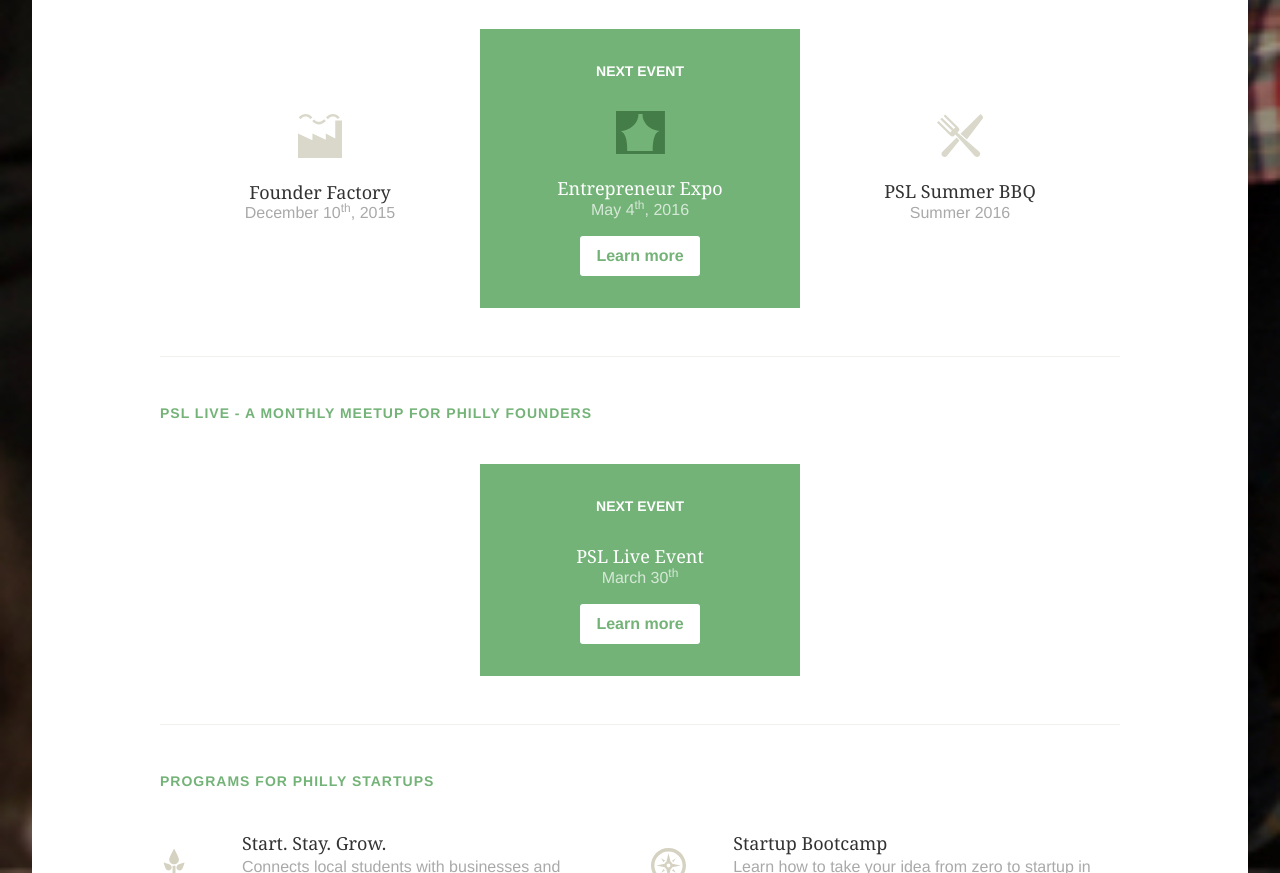
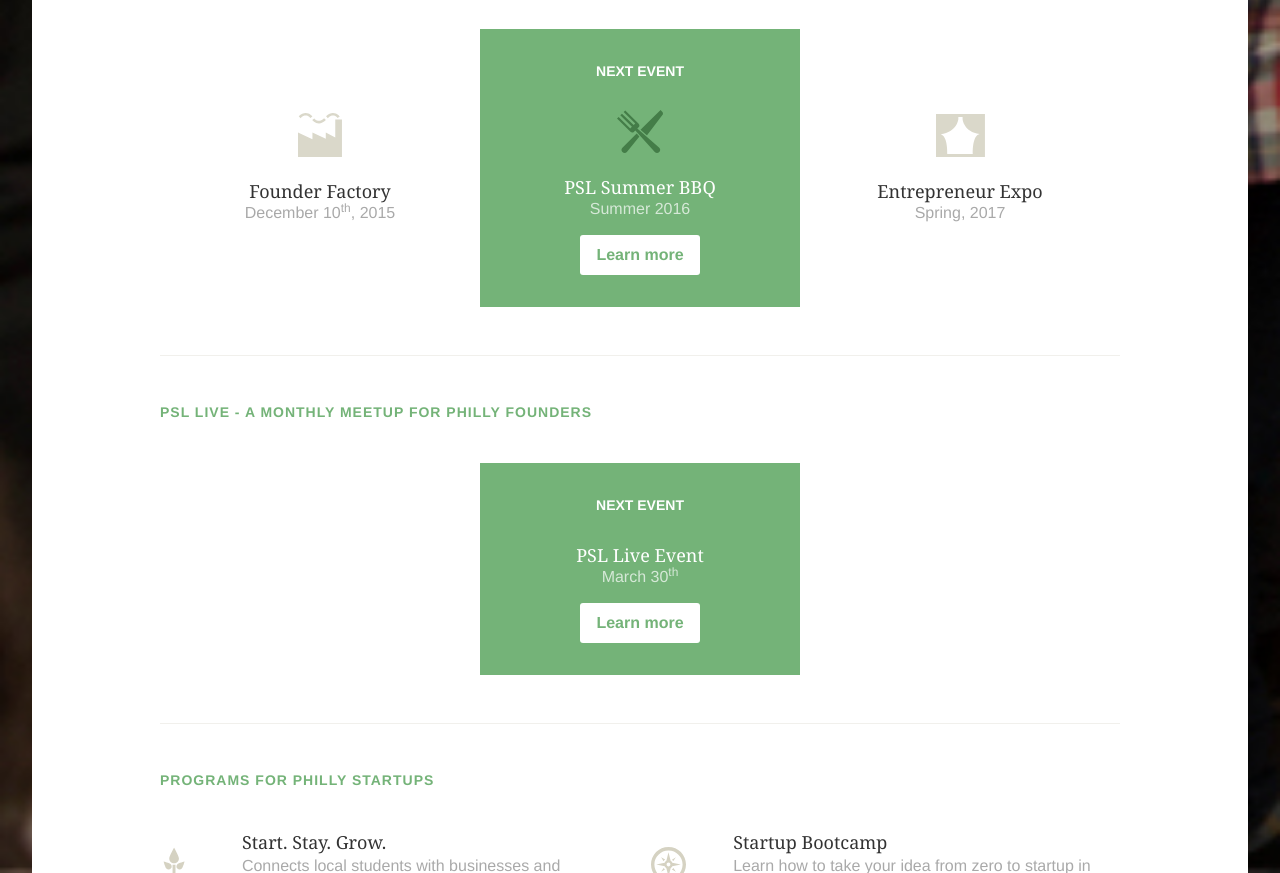
Before and after one commit to phillystartupleaders/psl, a Jekyll site: the page built from index.html, in a window 1280 px wide. Shown: the part 2510-3383 px from the top of the page. Built offline with Jekyll 4.4.1, drawn with Linux system fonts in a browser that asks for light colours; nearby versions of some CDN libraries.

```diff
--- a/index.html
+++ b/index.html
@@ -25,21 +25,21 @@ sub-title: Philly Startup Leaders is the largest and most active community of te
 
       <li class="next-event">
         <div class="icon">
-          {% include expo.svg %}
-        </div>
-
-        <h2>Entrepreneur Expo</h2>
-        <h3>May 4<sup>th</sup>, 2016</h3>
-        <a href="http://www.pslexpo.info">Learn more</a>
-      </li>
-
-      <li>
-        <div class="icon">
           {% include bbq.svg %}
         </div>
 
         <h2>PSL Summer BBQ</h2>
         <h3>Summer 2016</h3>
+        <a href="https://psl.ticketleap.com/psl-summer-bbq-2016/">Learn more</a>
+      </li>
+
+      <li>
+        <div class="icon">
+          {% include expo.svg %}
+        </div>
+
+        <h2>Entrepreneur Expo</h2>
+        <h3>Spring, 2017</h3>
       </li>
 
     </ul>
```
